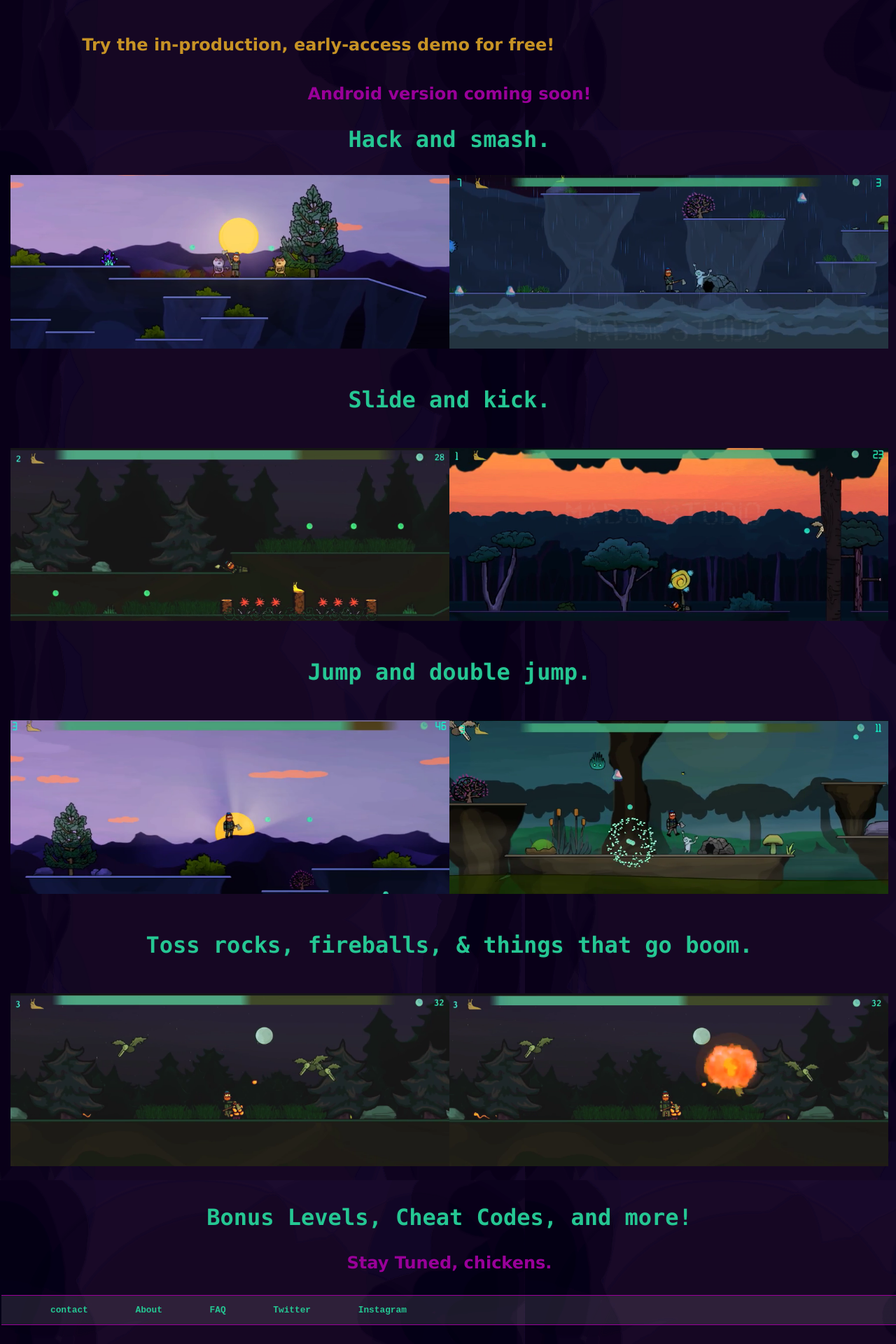
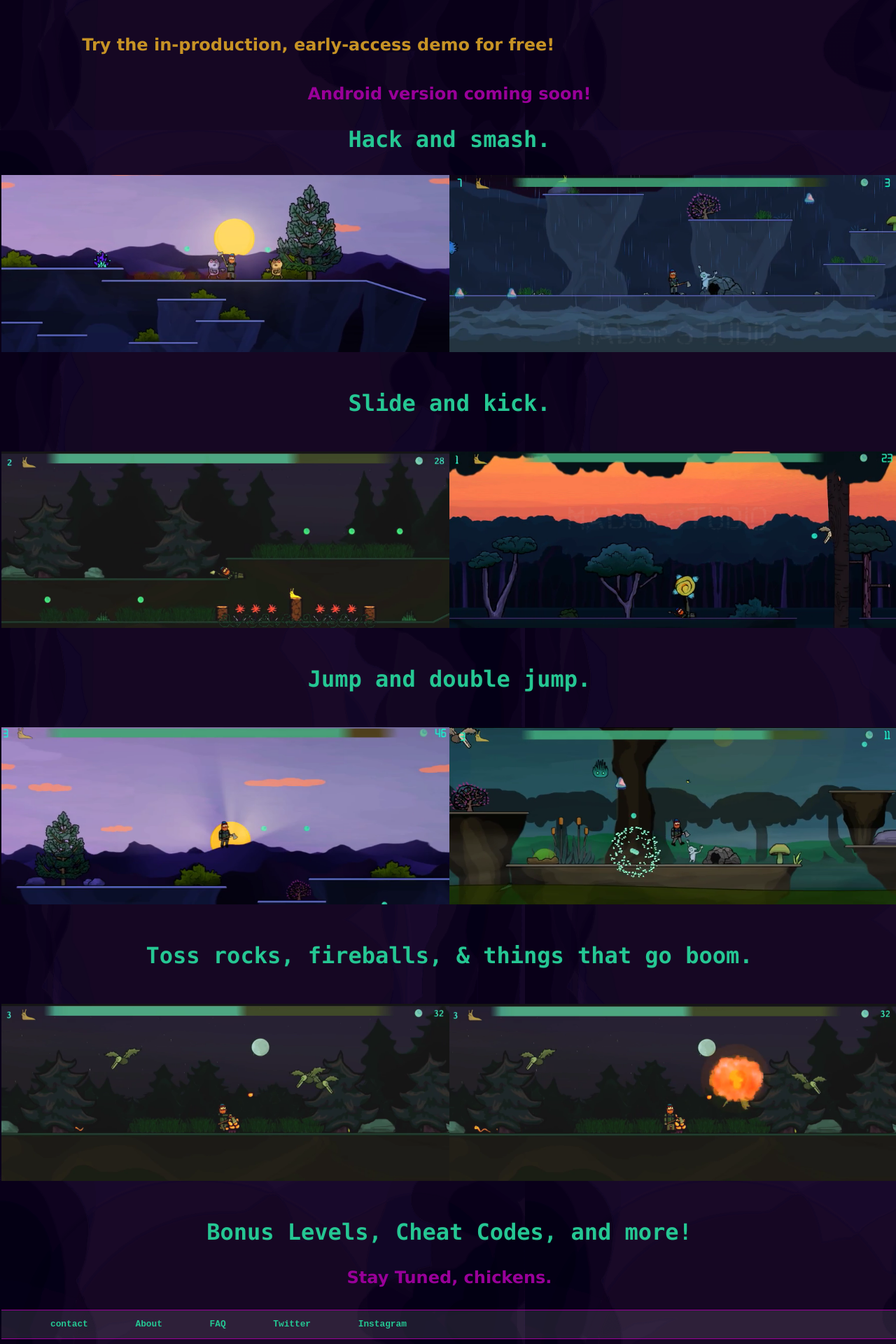
Before and after one commit to Madsir/madsirstudio.github.io, a Jekyll site: the page built from RemoteAgentGame/index.html, in a window 1280 px wide. Shown: the part 1314-3234 px from the top of the page at 70% size. Built offline with Jekyll 4.4.1, drawn with Linux system fonts in a browser that asks for light colours; grey boxes are pictures that could not be loaded.

Commit message:
Update index.html

```diff
--- a/RemoteAgentGame/index.html
+++ b/RemoteAgentGame/index.html
@@ -22,7 +22,7 @@ title: Remote Agent
 	<h4>Android version coming soon!</h4?
 	<br>
 		<h3>Hack and smash.</h3>
-<div class="centerDiv">
+
 <div class="row">
   <div class="column">
     <img src="/Assets/goodMorning.png" alt="Forest" style="width:100%">
@@ -31,10 +31,10 @@ title: Remote Agent
     <img src="/Assets/hackAndSlash.png" alt="Forest" style="width:100%">
   </div>
 </div>
-</div>
+
 				  <br>
 			<h3>Slide and kick.</h3><br>
-<div class="centerDiv">
+
 <div class="row">
   <div class="column">
     <img src="/Assets/slideForSlug.png" alt="Forest" style="width:100%">
@@ -43,10 +43,10 @@ title: Remote Agent
     <img src="/Assets/slideAndKick.png" alt="Forest" style="width:100%">
   </div>
 </div>
-</div>
+
 		  <br>
         <h3>Jump and double jump.</h3><br>
-<div class="centerDiv">
+
 <div class="row">
   <div class="column">
     <img src="/Assets/jumper.png" alt="Forest" style="width:100%">
@@ -55,10 +55,9 @@ title: Remote Agent
     <img src="/Assets/RoosSwamp.png" alt="Forest" style="width:100%">
   </div>
 </div>
-</div>
+
 		  <br>
         <h3>Toss rocks, fireballs, & things that go boom.</h3><br>
-<div class="centerDiv">
 <div class="row">
   <div class="column">
     <img src="/Assets/throw1.png" alt="Forest" style="width:100%">
@@ -67,7 +66,6 @@ title: Remote Agent
     <img src="/Assets/throw2.png" alt="Forest" style="width:100%">
   </div>
 </div>
-</div>
 
 		  <br>
        <h3>Bonus Levels, Cheat Codes, and more!</h3>
```
